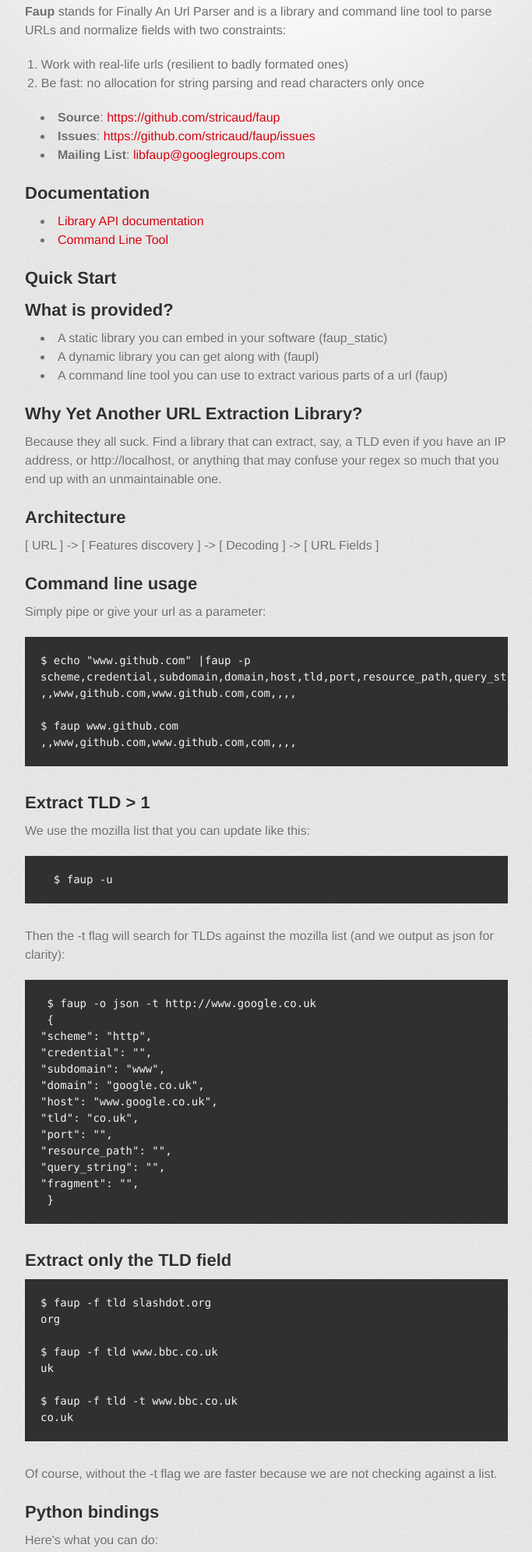
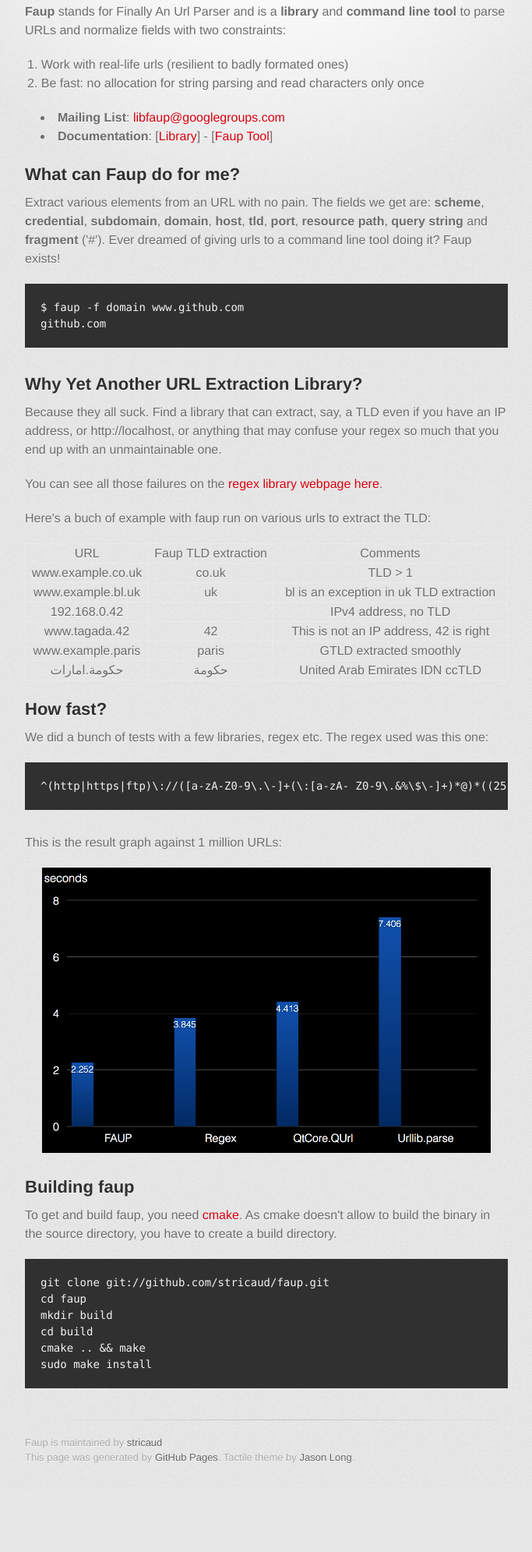
Before and after one commit to stricaud/faup, a plain HTML site: page index.html in a window 1280 px wide. Shown: the part 312-2303 px from the top of the page at 78% size, without its empty margins (298-981 px from the left). After the commit the page ends 2222 px from the top, so only its background shows below. Drawn offline with Linux system fonts and the light colour scheme; a web font is replaced by a local one.

Commit message:
Made a few changes to make faup easier to understand

```diff
--- a/index.html
+++ b/index.html
@@ -33,130 +33,92 @@
         <section id="main_content">
           <p align="center"><img src="doc/images/faup-logo.png"></p>
 
-<p><strong>Faup</strong> stands for Finally An Url Parser and is a library and command line tool to parse URLs and normalize fields with two constraints:</p>
+<p><strong>Faup</strong> stands for Finally An Url Parser and is a <strong>library</strong> and <strong>command line tool</strong> to parse URLs and normalize fields with two constraints:</p>
 
 <ol>
 <li>Work with real-life urls (resilient to badly formated ones)</li>
 <li>Be fast: no allocation for string parsing and read characters only once</li>
 </ol><ul>
 <li>
-<strong>Source</strong>: <a href="https://github.com/stricaud/faup">https://github.com/stricaud/faup</a>
+<strong>Mailing List</strong>: <a href="https://groups.google.com/d/forum/libfaup">libfaup@googlegroups.com</a>
 </li>
 <li>
-<strong>Issues</strong>: <a href="https://github.com/stricaud/faup/issues">https://github.com/stricaud/faup/issues</a>
+<strong>Documentation</strong>: [<a href="https://github.com/stricaud/faup/blob/master/doc/library.md">Library</a>] - [<a href="https://github.com/stricaud/faup/blob/master/doc/cli.md">Faup Tool</a>]
 </li>
-<li>
-<strong>Mailing List</strong>: <a href="https://groups.google.com/d/forum/libfaup">libfaup@googlegroups.com</a>
-</li>
-</ul><h2>
-<a name="documentation" class="anchor" href="#documentation"><span class="octicon octicon-link"></span></a>Documentation</h2>
+</ul>
 
-<ul>
-<li><a href="https://github.com/stricaud/faup/blob/master/doc/library.md">Library API documentation</a></li>
-<li><a href="https://github.com/stricaud/faup/blob/master/doc/library.md">Command Line Tool</a></li>
-</ul><h2>
-<a name="quick-start" class="anchor" href="#quick-start"><span class="octicon octicon-link"></span></a>Quick Start</h2>
+<h2><a name="what-can-faup-do" class="anchor" href="#what-can-faup-do-for-me"><span class="octicon octicon-link"></span></a>What can Faup do for me?</h2>
 
-<h2>
-<a name="what-is-provided" class="anchor" href="#what-is-provided"><span class="octicon octicon-link"></span></a>What is provided?</h2>
+<p>
+Extract various elements from an URL with no pain. The fields we get are: <strong>scheme</strong>, <strong>credential</strong>, <strong>subdomain</strong>, <strong>domain</strong>, <strong>host</strong>, <strong>tld</strong>, <strong>port</strong>, <strong>resource path</strong>, <strong>query string</strong> and <strong>fragment</strong> ('#'). Ever dreamed of giving urls to a command line tool doing it? Faup exists!
+</p>
 
-<ul>
-<li>A static library you can embed in your software (faup_static)</li>
-<li>A dynamic library you can get along with (faupl)</li>
-<li>A command line tool you can use to extract various parts of a url (faup)</li>
-</ul><h2>
-<a name="why-yet-another-url-extraction-library" class="anchor" href="#why-yet-another-url-extraction-library"><span class="octicon octicon-link"></span></a>Why Yet Another URL Extraction Library?</h2>
+<pre><code>$ faup -f domain www.github.com
+github.com
+</code></pre>
+
+<h2><a name="why-yet-another-url-extraction-library" class="anchor" href="#why-yet-another-url-extraction-library"><span class="octicon octicon-link"></span></a>Why Yet Another URL Extraction Library?</h2>
 
 <p>Because they all suck. Find a library that can extract, say, a TLD even if you have
 an IP address, or http://localhost, or anything that may confuse your regex so much
 that you end up with an unmaintainable one.</p>
 
-<h2>
-<a name="architecture" class="anchor" href="#architecture"><span class="octicon octicon-link"></span></a>Architecture</h2>
+<p>You can see all those failures on the <a href="http://regexlib.com/Search.aspx?k=URL">regex library webpage here</a>.</p>
 
-<p>[ URL ] -&gt; [ Features discovery ] -&gt; [ Decoding ] -&gt; [ URL Fields ]</p>
+<p>Here's a buch of example with faup run on various urls to extract the TLD:
+<table>
+<tr>
+<th>URL</th>
+<th>Faup TLD extraction</th>
+<th>Comments</th>
+</tr>
+<tr>
+<td>www.example.co.uk</td>
+<td>co.uk</td>
+<td>TLD &gt; 1</td>
+</tr>
+<tr>
+<td>www.example.bl.uk</td>
+<td>uk</td>
+<td>bl is an exception in uk TLD extraction</td>
+</tr>
+<tr>
+<td>192.168.0.42</td>
+<td></td>
+<td>IPv4 address, no TLD</td>
+</tr>
+<tr>
+<td>www.tagada.42</td>
+<td>42</td>
+<td>This is not an IP address, 42 is right</td>
+</tr>
+<tr>
+<td>www.example.paris</td>
+<td>paris</td>
+<td>GTLD extracted smoothly</td>
+</tr>
+<tr>
+<td>حكومة.امارات</td>
+<td>حكومة</td>
+<td>United Arab Emirates IDN ccTLD</td>
+</tr>
+</table>
+</p>
 
-<h2>
-<a name="command-line-usage" class="anchor" href="#command-line-usage"><span class="octicon octicon-link"></span></a>Command line usage</h2>
+<h2><a name="how-fast" class="anchor" href="#how-fast"><span class="octicon octicon-link"></span></a>How fast?</h2>
 
-<p>Simply pipe or give your url as a parameter:</p>
-
-<pre><code>$ echo "www.github.com" |faup -p
-scheme,credential,subdomain,domain,host,tld,port,resource_path,query_string,fragment
-,,www,github.com,www.github.com,com,,,,
-
-$ faup www.github.com
-,,www,github.com,www.github.com,com,,,,
-</code></pre>
-
-<h2>
-<a name="extract-tld--1" class="anchor" href="#extract-tld--1"><span class="octicon octicon-link"></span></a>Extract TLD &gt; 1</h2>
-
-<p>We use the mozilla list that you can update like this:</p>
-
-<pre><code>  $ faup -u
-</code></pre>
-
-<p>Then the -t flag will search for TLDs against the mozilla list (and we output as json for clarity):</p>
-
-<pre><code> $ faup -o json -t http://www.google.co.uk
- {
-"scheme": "http",
-"credential": "",
-"subdomain": "www",
-"domain": "google.co.uk",
-"host": "www.google.co.uk",
-"tld": "co.uk",
-"port": "",
-"resource_path": "",
-"query_string": "",
-"fragment": "",
- }
-</code></pre>
-
-<h2>
-<a name="extract-only-the-tld-field" class="anchor" href="#extract-only-the-tld-field"><span class="octicon octicon-link"></span></a>Extract only the TLD field</h2>
-
-<pre><code>$ faup -f tld slashdot.org
-org
-
-$ faup -f tld www.bbc.co.uk
-uk
-
-$ faup -f tld -t www.bbc.co.uk
-co.uk
-</code></pre>
-
-<p>Of course, without the -t flag we are faster because we are not checking against a list.</p>
-
-<h2>
-<a name="python-bindings" class="anchor" href="#python-bindings"><span class="octicon octicon-link"></span></a>Python bindings</h2>
-
-<p>Here's what you can do:</p>
-
-<pre><code>   &gt;&gt;&gt; from pyfaup.faup import Faup
-   &gt;&gt;&gt; f = Faup()
-   &gt;&gt;&gt; f.decode("https://www.slashdot.org")
-   &gt;&gt;&gt; f.get()
-   {'credential': None, 'domain': 'slashdot.org', 'subdomain': 'www', 'fragment': None, 'host': 'www.slashdot.org', 'resource_path': None, 'tld': 'org', 'query_string': None, 'scheme': 'https', 'port': None}
-   &gt;&gt;&gt;
-</code></pre>
-
-<h2>
-<a name="c-api" class="anchor" href="#c-api"><span class="octicon octicon-link"></span></a>C API</h2>
-
-<p>Again, things are basic:</p>
-
-<pre><code>   faup_handler_t *fh;
-
-   fh = faup_init();
-   faup_decode(fh, "https://wallinfire.net", strlen("https://wallinfire.net"));
-   tld_pos = faup_get_tld_pos(fh); /* will return 19 */
-   tld_size = faup_get_tld_size(fh); /* will return 3 */
-   faup_show(fh, ',', stdout);
-
-   faup_terminate(fh);
-</code></pre>
+<p>
+We did a bunch of tests with a few libraries, regex etc. The regex used was this one:
+<pre>^(http|https|ftp)\://([a-zA-Z0-9\.\-]+(\:[a-zA- Z0-9\.&amp;%\$\-]+)*@)*((25[0-5]|2[0-4][0-9]|[0-1]{1} [0-9]{2}|[1-9]{1}[0-9]{1}|[1-9])\.(25[0-5]|2[0-4][0-9]| [0-1]{1}[0-9]{2}|[1-9]{1}[0-9]{1}|[1-9]|0)\.(25[0-5]| 2[0-4][0-9]|[0-1]{1}[0-9]{2}|[1-9]{1}[0-9]{1}|[1-9]|0)\. (25[0-5]|2[0-4][0-9]|[0-1]{1}[0-9]{2}|[1-9]{1}[0-9]{1}| [0-9])|localhost|([a-zA-Z0-9\-]+\.)*[a-zA-Z0-9\-]+\. (com|edu|gov|int|mil|net|org|biz|arpa|info|name|pro| aero|coop|museum|[a-zA-Z]{2}))(\:[0-9]+)*(/($|[a-zA- Z0-9\.\,\?\'\\\+&amp;%\$#\=~_\-]+))*$</pre>
+</p>
+<p>
+This is the result graph against 1 million URLs:
+</p>
+<p>
+<div align="center">
+<img src="images/faup-bench.png"/>
+</div>
+</p>
 
 <h2>
 <a name="building-faup" class="anchor" href="#building-faup"><span class="octicon octicon-link"></span></a>Building faup</h2>
@@ -169,6 +131,7 @@
 mkdir build
 cd build
 cmake .. &amp;&amp; make
+sudo make install
 </code></pre>
         </section>
 
```
Also changed, not shown: images/faup-bench.png (added).
